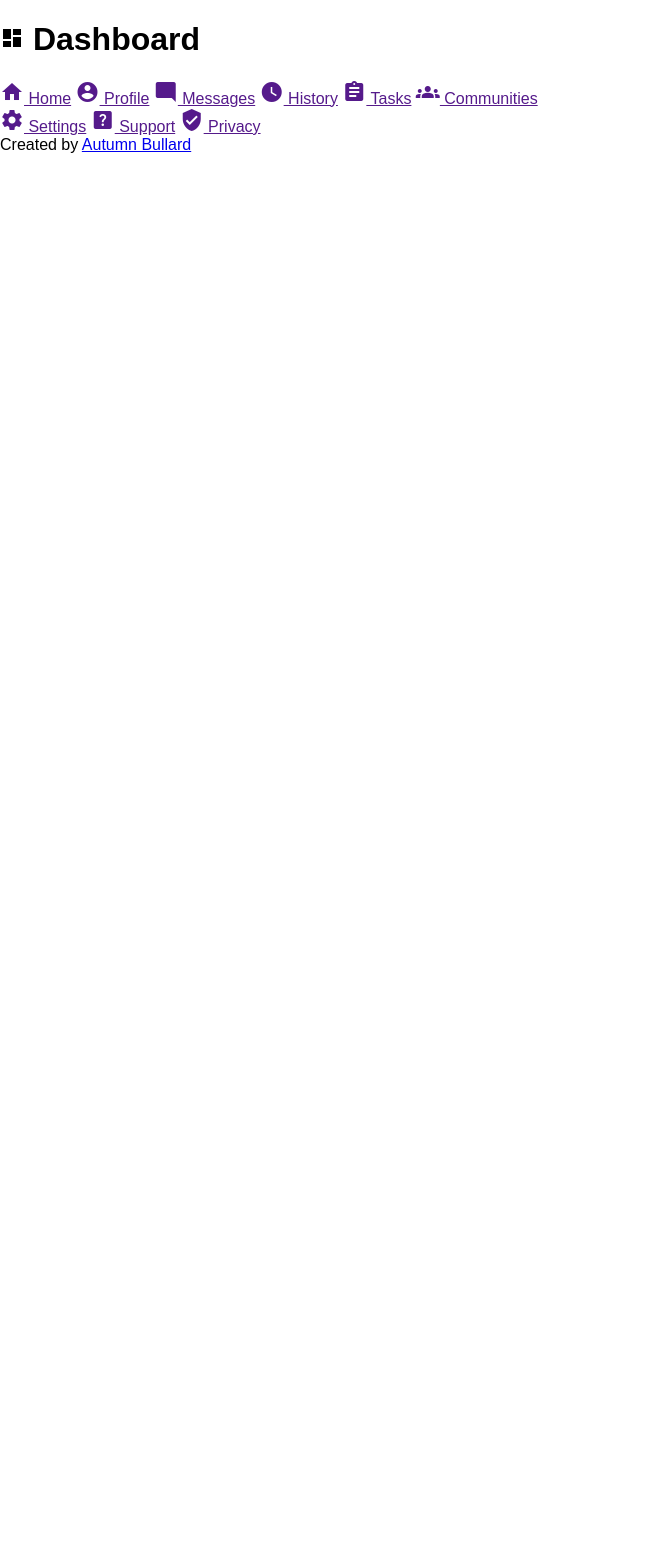
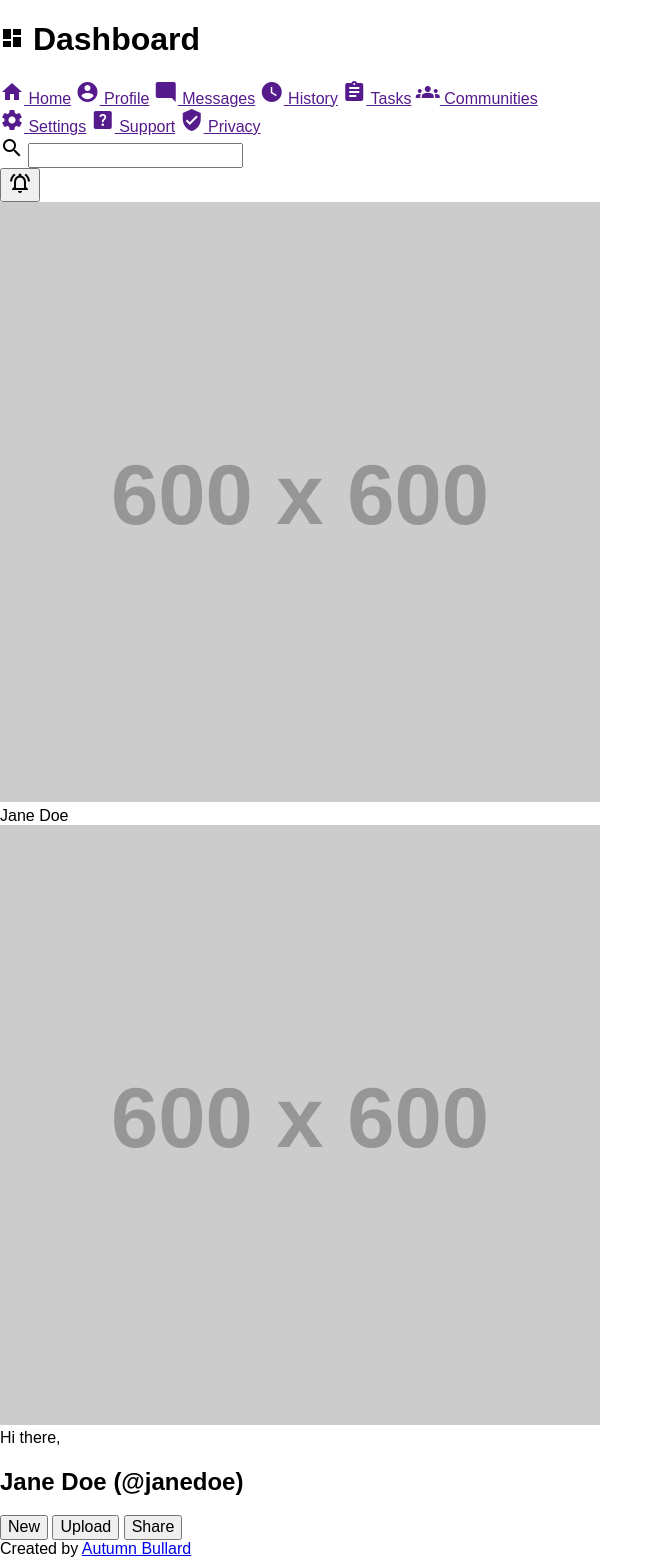
Before and after one commit to autumnchris/mock-admin-dashboard-template-design, a plain HTML site: page index.html in a window 1280 px wide. Shown: the whole page, without its empty margins (0-663 px from the left). Before the commit the page ends 800 px from the top, so only its background shows below. Drawn offline with Linux system fonts and the light colour scheme; placeholder pictures from the web are drawn by us.

Commit message:
Build HTML markup for header

```diff
--- a/index.html
+++ b/index.html
@@ -31,6 +31,39 @@
         </nav>
       </aside>
     </div>
+    <header class="header-grid">
+      <div class="grid-item">
+        <form role="search" class="search-form" novalidate>
+          <div class="form-group">
+            <span class="material-icons" aria-hidden="true">search</span>
+            <input type="text" name="searchInput" class="search-input" aria-label="search dashboard" id="search-input" autocomplete="off" required />
+          </div>
+        </form>
+      </div>
+      <div class="grid-item">
+        <div class="button-group">
+          <button class="button" aria-label="view notifications">
+            <span class="material-icons-outlined">notifications_active</span>
+          </button>
+        </div>
+        <img src="https://dummyimage.com/600x600/e4c0f6/000000.png&text=avatar" alt="profile avatar for @janedoe" />
+        <div class="name">Jane Doe</div>
+      </div>
+      <div class="grid-item">
+        <img src="https://dummyimage.com/600x600/e4c0f6/000000.png&text=avatar" alt="profile avatar for @janedoe" />
+        <div class="name-wrapper">
+          <div class="greeting">Hi there,</div>
+          <h2>Jane Doe (@janedoe)</h2>
+        </div>
+      </div>
+      <div class="grid-item header-buttons">
+        <div class="button-group">
+          <button class="button">New</button>
+          <button class="button">Upload</button>
+          <button class="button">Share</button>
+        </div>
+      </div>
+    </header>
     <footer>Created by <a href="https://autumnchris.github.io/portfolio" target="_blank">Autumn Bullard</a></footer>
   </body>
 </html>
```
